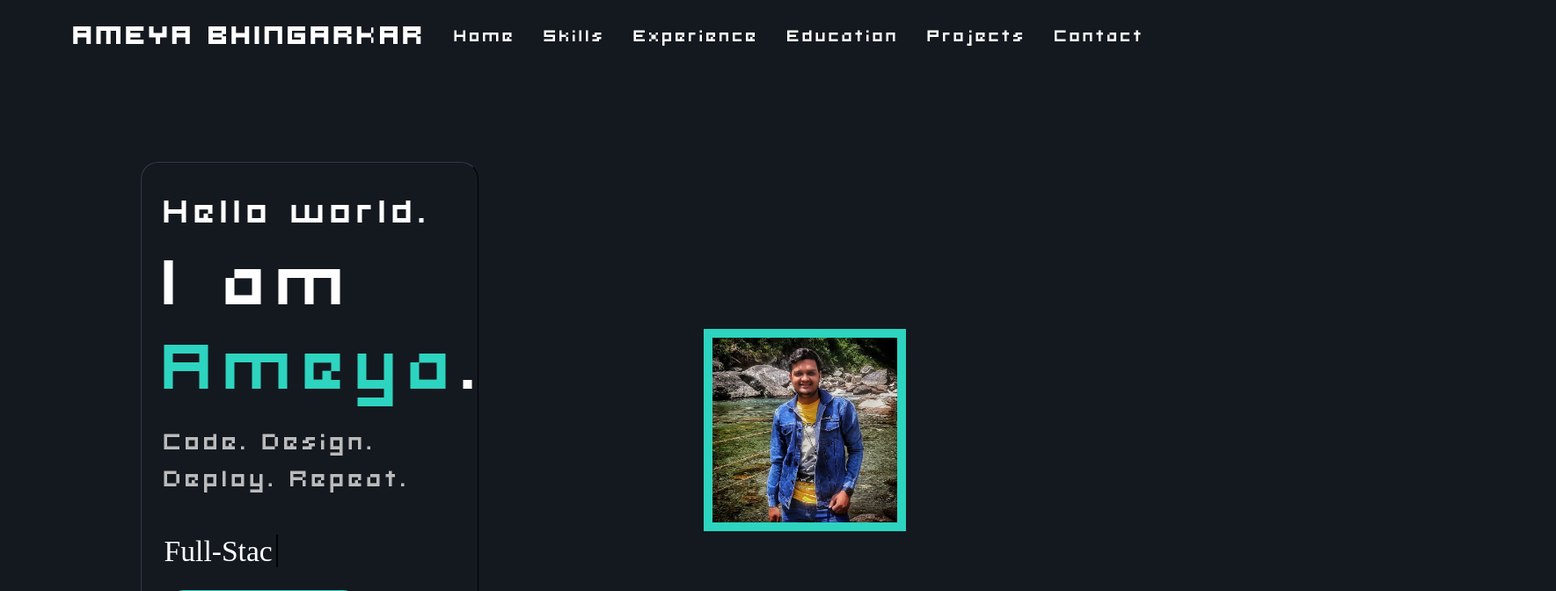
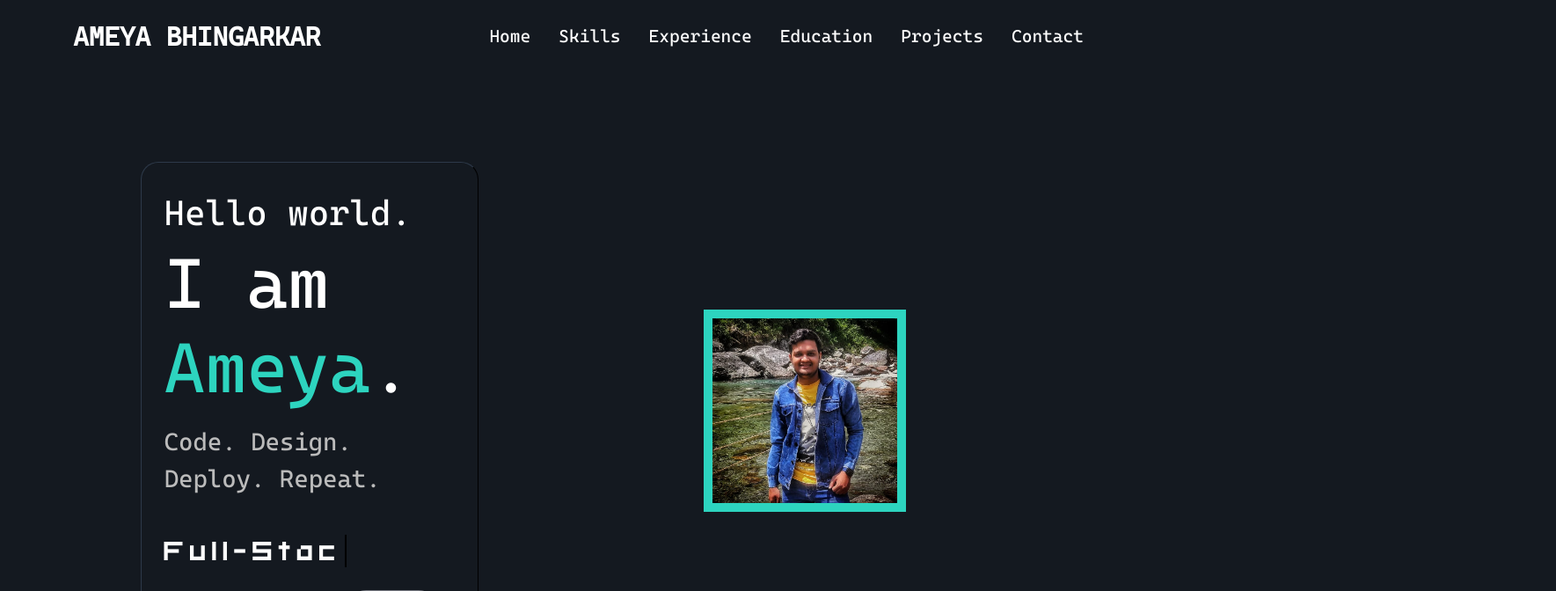
Before and after one commit to Ameya19/Portfolio, an Angular app: page / in a window 1280 px wide. Shown: the top 672 px of the page at 88% size, 1769 px wide, since content can reach past the window. Built offline with nearby package versions, Linux system fonts and the light colour scheme.

Commit message:
Updated the font details.

```diff
--- a/src/styles.css
+++ b/src/styles.css
@@ -19,7 +19,7 @@ html, body { height: 100%; }
 }
 
 @font-face {
-    font-family: 'Cascadia Code';
+    font-family: 'hooge 05_54';
     src: url('assets/fonts/Hoog/hoog0554.ttf') format('truetype');
     font-weight: normal;
     font-style: normal;
```
